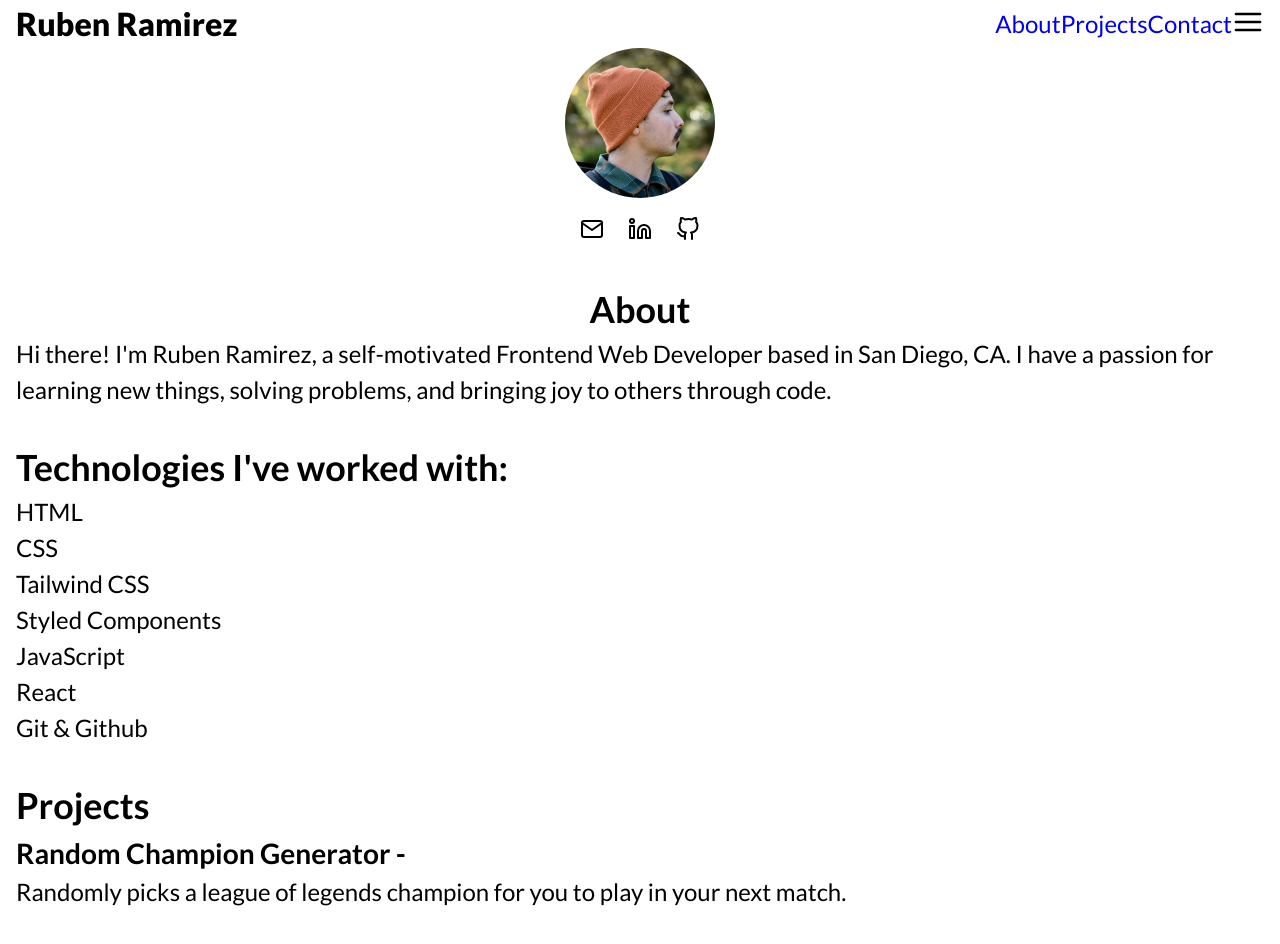
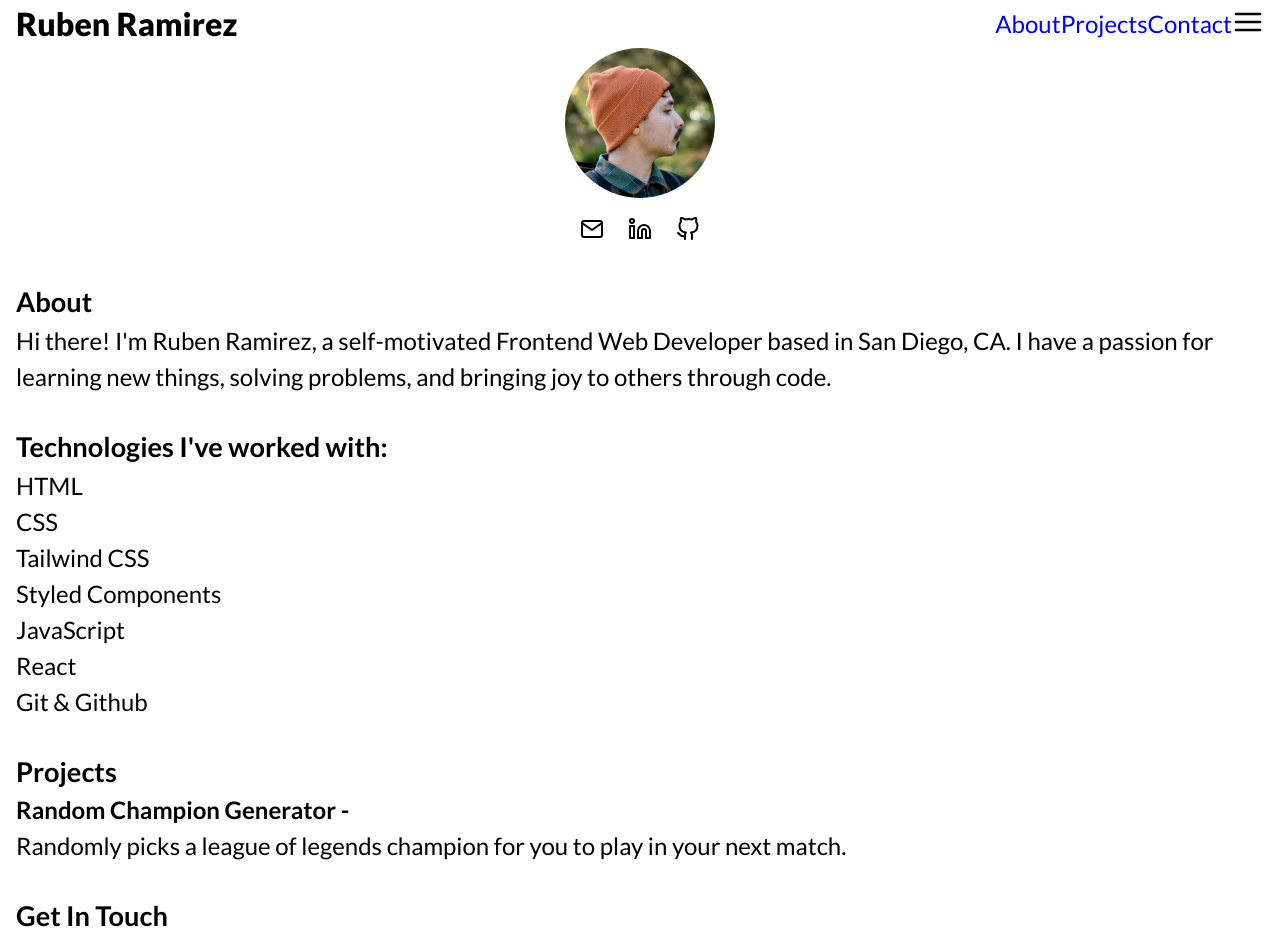
Before and after one commit to rramirez216/rubenramirezdev, a React (Create React App) app: page / in a window 1280 px wide. Shown: the top 944 px of the page. Built offline with nearby package versions, Linux system fonts and the light colour scheme.

Commit message:
changes font size from 2rem to 1.7rem for h2s and 1.6rem for project.js heading

```diff
--- a/src/components/About.js
+++ b/src/components/About.js
@@ -4,12 +4,12 @@ import styled from 'styled-components'
 const About = () => {
   return (
     <Wrapper>
-      <h2>About</h2>
-      <p>
+      <Heading>About</Heading>
+      <Paragraph>
         Hi there! I'm Ruben Ramirez, a self-motivated Frontend Web Developer
         based in San Diego, CA. I have a passion for learning new things,
         solving problems, and bringing joy to others through code.
-      </p>
+      </Paragraph>
     </Wrapper>
   )
 }
@@ -20,4 +20,11 @@ const Wrapper = styled.div`
   justify-content: center;
   align-items: center;
 `
+const Heading = styled.h2`
+  font-size: 1.7rem;
+  width: 100%;
+`
+const Paragraph = styled.p`
+  hyphens: auto;
+`
 export default About
--- a/src/components/Contact.js
+++ b/src/components/Contact.js
@@ -4,7 +4,7 @@ import styled from 'styled-components'
 const Contact = () => {
   return (
     <Wrapper>
-      <h2>Get In Touch</h2>
+      <Heading>Get In Touch</Heading>
       <div>
         <p>contact info here</p>
       </div>
@@ -16,4 +16,8 @@ const Wrapper = styled.div`
   display: flex;
   flex-flow: column;
 `
+const Heading = styled.h2`
+  font-size: 1.7rem;
+  width: 100%;
+`
 export default Contact
--- a/src/components/Project.js
+++ b/src/components/Project.js
@@ -4,7 +4,7 @@ import styled from 'styled-components'
 const Project = ({ title, summary }) => {
   return (
     <Wrapper>
-      <h3>{title} -</h3>
+      <Title>{title} -</Title>
       <p>{summary}</p>
     </Wrapper>
   )
@@ -14,4 +14,8 @@ const Wrapper = styled.div`
   display: flex;
   flex-flow: column;
 `
+const Title = styled.h3`
+  font-size: 1.5rem;
+  /* width: 100%; */
+`
 export default Project
--- a/src/components/ProjectList.js
+++ b/src/components/ProjectList.js
@@ -5,7 +5,7 @@ import Project from './Project'
 const ProjectList = () => {
   return (
     <Wrapper>
-      <h2>Projects</h2>
+      <Heading>Projects</Heading>
       <Project
         title={'Random Champion Generator'}
         summary={
@@ -20,4 +20,8 @@ const Wrapper = styled.div`
   display: flex;
   flex-flow: column;
 `
+const Heading = styled.h2`
+  font-size: 1.7rem;
+  width: 100%;
+`
 export default ProjectList
--- a/src/components/Skills.js
+++ b/src/components/Skills.js
@@ -4,7 +4,7 @@ import styled from 'styled-components'
 const Skills = () => {
   return (
     <Wrapper>
-      <h2>Technologies I've worked with:</h2>
+      <Heading>Technologies I've worked with:</Heading>
       <List>
         <ListItem>HTML</ListItem>
         <ListItem>CSS</ListItem>
@@ -22,6 +22,10 @@ const Wrapper = styled.div`
   display: flex;
   flex-flow: column;
 `
+const Heading = styled.h2`
+  font-size: 1.7rem;
+  width: 100%;
+`
 const List = styled.ul`
   list-style: none;
   margin: 0;
```
